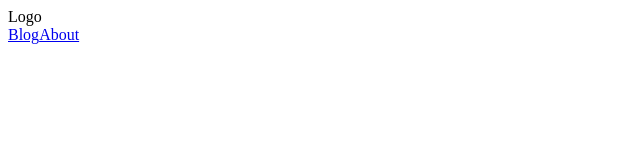
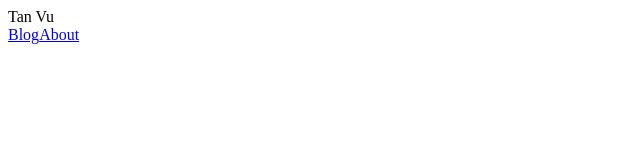
Before and after one commit to huutanvu/tanvublog, a Next.js app: page / in a window 1280 px wide. Shown: the top 160 px of the page, without its empty margins (0-640 px from the left). Built offline with nearby package versions, Linux system fonts and the light colour scheme.

Commit message:
Remove the unnecessary wrapper

```diff
--- a/components/navbar/NavBar.jsx
+++ b/components/navbar/NavBar.jsx
@@ -2,11 +2,10 @@ import React from "react";
 
 export default function NavBar() {
   return (
-    <div className="h-screen">
     <div className="bg-white flex justify-center sticky z-20 top-0 mt-4">
       <div className="max-w-4xl w-screen">
         <div className="flex justify-between items-center m-8">
-            <div>Logo</div>
+          <div>Tan Vu</div>
           <nav className="flex space-x-4">
             <a href="#">Blog</a>
             <a href="#">About</a>
@@ -14,6 +13,5 @@ export default function NavBar() {
         </div>
       </div>
     </div>
-    </div>
   );
 }
```
Lines whose indentation alone changed are shown as unchanged.
